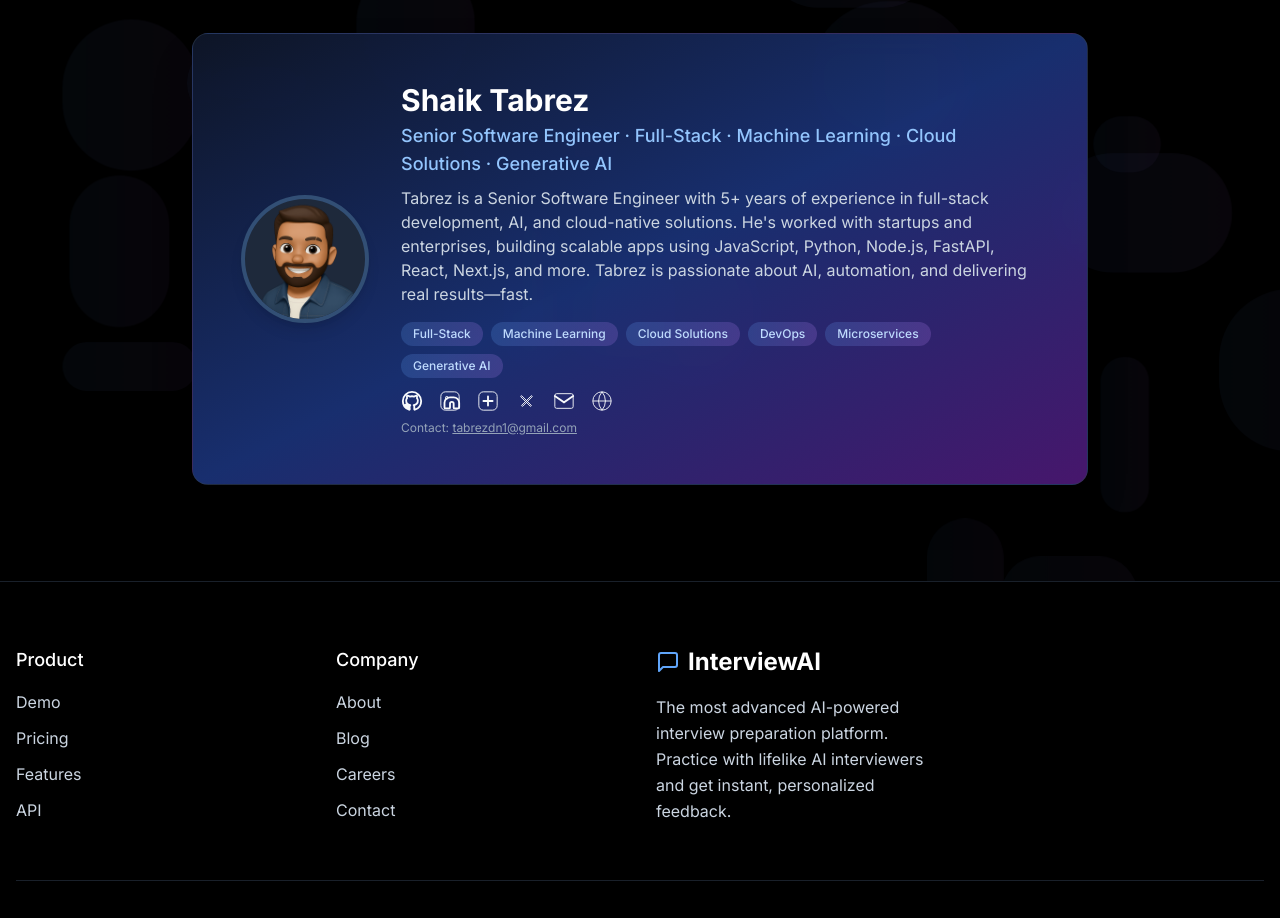
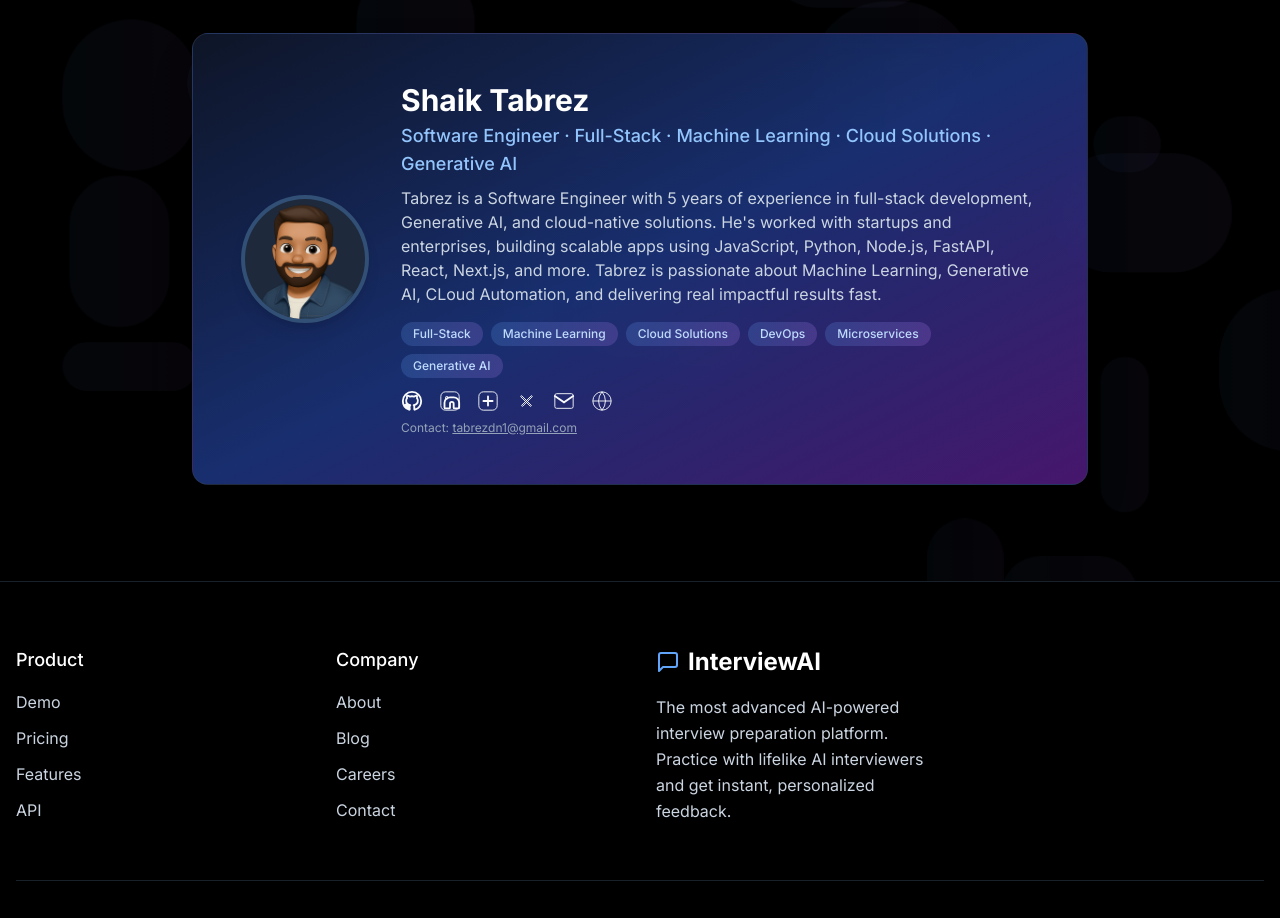
Before and after one commit to tabrezdn1/interviewai-fe-3, a React (Vite) app: page / in a window 1280 px wide. Shown: the part 4440-5358 px from the top of the page. Built offline with nearby package versions, Linux system fonts and the light colour scheme; no server answers.

Commit message:
Update the creator section

```diff
--- a/src/pages/LandingPage.tsx
+++ b/src/pages/LandingPage.tsx
@@ -522,9 +522,9 @@ const LandingPage: React.FC = () => {
               />
               <div className="flex-1 text-center md:text-left">
                 <div className="text-2xl md:text-3xl font-bold text-slate-900 dark:text-white mb-1">Shaik Tabrez</div>
-                <div className="text-blue-700 dark:text-blue-300 font-medium mb-2 text-lg">Senior Software Engineer · Full-Stack · Machine Learning · Cloud Solutions · Generative AI</div>
+                <div className="text-blue-700 dark:text-blue-300 font-medium mb-2 text-lg">Software Engineer · Full-Stack · Machine Learning · Cloud Solutions · Generative AI</div>
                 <div className="text-slate-600 dark:text-slate-300 text-base mb-4 max-w-2xl mx-auto md:mx-0">
-                  Tabrez is a Senior Software Engineer with 5+ years of experience in full-stack development, AI, and cloud-native solutions. He's worked with startups and enterprises, building scalable apps using JavaScript, Python, Node.js, FastAPI, React, Next.js, and more. Tabrez is passionate about AI, automation, and delivering real results—fast.
+                  Tabrez is a Software Engineer with 5 years of experience in full-stack development, Generative AI, and cloud-native solutions. He's worked with startups and enterprises, building scalable apps using JavaScript, Python, Node.js, FastAPI, React, Next.js, and more. Tabrez is passionate about Machine Learning, Generative AI, CLoud Automation, and delivering real impactful results fast.
                 </div>
                 <div className="flex flex-wrap gap-2 justify-center md:justify-start mb-3">
                   {['Full-Stack', 'Machine Learning', 'Cloud Solutions', 'DevOps', 'Microservices', 'Generative AI'].map((tag) => (
```
